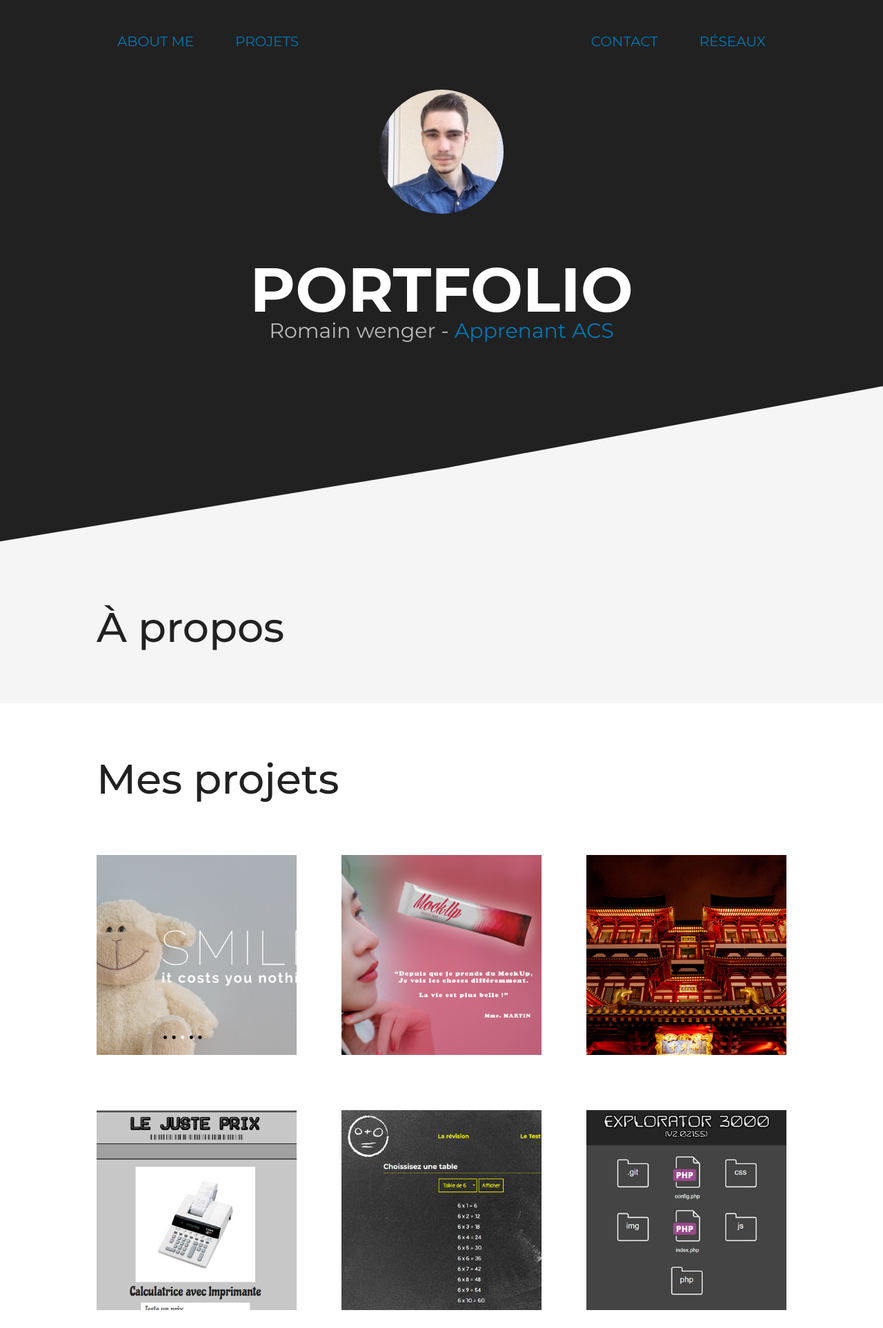
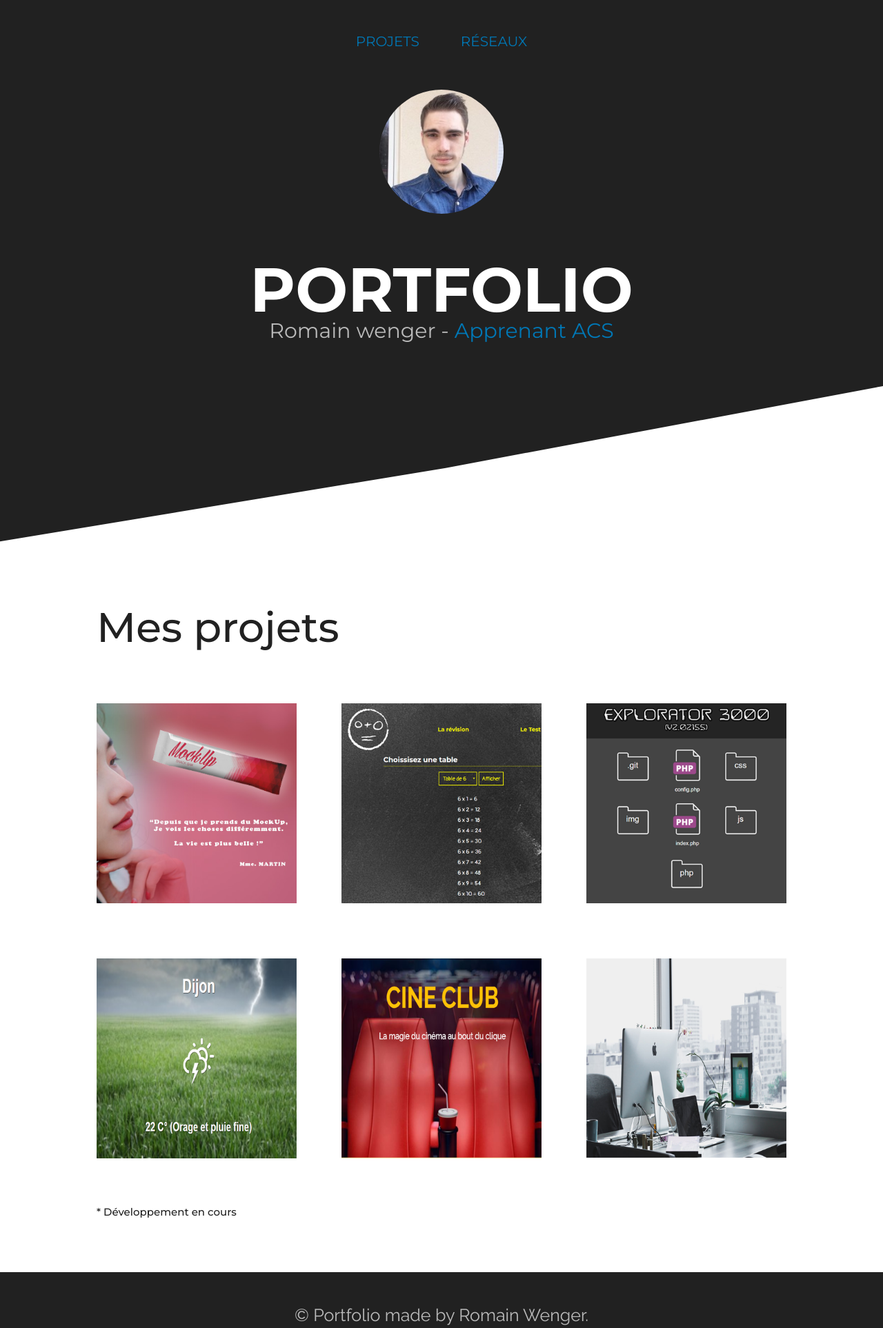
Before and after one commit to r0m21/Portfolio, a PHP site: page / in a window 1280 px wide. Shown: the top 1926 px of the page at 69% size. Run offline with PHP 8.4, Linux system fonts and the light colour scheme; some libraries are stand-ins or nearby versions.

Commit message:
Mise à jours des projets, changement des couleurs. Suppression de la partie contact

```diff
--- a/css/style.css
+++ b/css/style.css
@@ -65,6 +65,7 @@
 
     .mt-30{margin-top: 30px;}
     .mt-50{margin-top:50px;}
+    .mt-70{margin-top: 70px;}
     .mt-80{margin-top: 80px;}
 
     .mlr-30{margin: 0 30px;}
--- a/index.php
+++ b/index.php
@@ -1,4 +1,3 @@
-<?php require_once "php/traitements.php" ?>
 <!doctype html>
 <html lang="fr">
     <head>
@@ -17,18 +16,10 @@
 <!-- Nav  -->
     <section class="w100 relative">
     <div class="container m-auto">
-        <nav class="d-flex justify-content-between">
-            <ul class="d-flex justify-content-between ">
-                <li class="mlr-30 align-self-center">
-                    <a id='lien1' class="text-deco-none montserrat-regular color-4 fs-20" href="#projet">ABOUT ME</a>
-                </li>
+        <nav class="d-flex justify-content-center">
+            <ul class="d-flex justify-content-between">
                 <li class="mlr-30 align-self-center">
                     <a id='lien1' class="text-deco-none montserrat-regular color-4 fs-20" href="#projet">PROJETS</a>
-                </li>
-            </ul>
-            <ul class="d-flex justify-content-between">
-                <li class="mlr-30 align-self-center">
-                    <a id='lien1' class="text-deco-none montserrat-regular color-4 fs-20" href="#contact">CONTACT</a>
                 </li>
                 <li class="mlr-30 align-self-center">
                     <a id='lien2' class="text-deco-none montserrat-regular color-4 fs-20" href="#infos">RÉSEAUX</a>
@@ -49,21 +40,12 @@
         <svg class="img-responsive" version="1.2" baseProfile="tiny" id="my-svg"
         xmlns="http://www.w3.org/2000/svg" xmlns:xlink="http://www.w3.org/1999/xlink" x="0px" y="0px" width="1600px" height="300px"
         viewBox="0 0 1600 300" xml:space="preserve">
-            <polygon fill="#f5f5f5" points="1606.581,312.701 -279.626,327.644 807.725,148.333
+            <polygon fill="#FFF" points="1606.581,312.701 -279.626,327.644 807.725,148.333
             1636.463,-6.839 "/>
         </svg>
     </header>
 
-<!-- Partie 1 About me -->
-    <section class="bg-3 ptb-80 w100">
-        <div class="container m-auto">
-            <h2 class="montserrat-medium color-5 fs-60">À propos</h2>
-
-        </div>
-
-
-    </section>
-<!-- Partie 2 Projets -->
+<!-- Partie Projets -->
     <section class="bg-2">
         <section class="w100 ptb-80" id="projet">
             <div class="container m-auto">
@@ -73,65 +55,19 @@
 <!-- Premier projet -->
                 <div class="box">
                     <div class="boximg">
-                        <img class="d-block img-responsive w-290" src="img/templatesmile.png" alt="My project">
-                    </div>
-
-                    <a class="clicprojet" target='_blank' href="https://romainw.promo-18.codeur.online/template-smile/index.html"></a>
-<!-- Bloc en hover -->
-                    <div class="details">
-                        <div class="content">
-                            <h4 class="text-center montserrat-bold white fs-20">Template "SMILE"</h4>
-                            <p class="text-center raleway-medium white fs-15 separator">Réalisé en groupe</p>
-                        </div>
-                    </div>
-                </div>
-<!-- Deuxième projet -->
-                <div class="box">
-                    <div class="boximg">
                         <img class="d-block img-responsive w-290" src="img/templatebarre.png" alt="My project">
                     </div>
                     <a class="clicprojet" target='_blank' href="https://romainw.promo-18.codeur.online/template-barre/index.html"></a>
 <!-- Bloc en hover -->
                     <div class="details">
                         <div class="content">
-                            <h4 class="text-center montserrat-bold white fs-20">Template "MockUp"</h4>
+                            <h4 class="text-center montserrat-bold white fs-20">MockUp Bar</h4>
                             <p class="text-center raleway-medium white fs-15 separator">Réalisé en groupe</p>
                         </div>
                     </div>
                 </div>
-<!-- Troisième projet -->
-                <div class="box">
-                    <div class="boximg">
-                        <img class="d-block img-responsive w-290" src="img/templatetemple.png" alt="My project">
-                    </div>
-                    <a class="clicprojet" target='_blank' href="https://romainw.promo-18.codeur.online/template-temple/index.html"></a>
-<!-- Bloc en hover -->
-                    <div class="details">
-                        <div class="content">
-                            <h4 class="text-center montserrat-bold white fs-20">Template "Temple"</h4>
-                            <p class="text-center raleway-medium white fs-15 separator">Réalisé seul</p>
-                        </div>
-                    </div>
-                </div>
-            </section>
 
-            <section class="d-flex justify-content-between wrap mt-80">
-<!-- Quatrième projet -->
-            <div class="box">
-                <div class="boximg">
-                    <img class="d-block img-responsive w-290" src="img/justeprix.png" alt="My project">
-                </div>
-                <a class="clicprojet" target='_blank' href="https://romainw.promo-18.codeur.online/Le-juste-prix/index.html"></a>
-<!-- Bloc en hover -->
-                <div class="details">
-                    <div class="content">
-                        <h4 class="text-center montserrat-bold white fs-20">Le juste prix</h4>
-                        <p class="text-center raleway-medium white fs-15 separator">Réalisé en groupe</p>
-                    </div>
-                </div>
-            </div>
-
-<!-- Cinquième projet -->
+<!-- Deuxième projet -->
                 <div class="box">
                     <div class="boximg">
                         <img class="d-block img-responsive w-290" src="img/multiplications.png" alt="My project">
@@ -146,7 +82,7 @@
                     </div>
                 </div>
 
-<!-- Sixième projet -->
+<!-- Troisième projet -->
                 <div class="box">
                     <div class="boximg">
                         <img class="d-block img-responsive w-290" src="img/explorateur.png" alt="My project">
@@ -160,41 +96,78 @@
                         </div>
                     </div>
                 </div>
+            </section>
+
+            <section class="d-flex justify-content-between wrap mt-80">
+<!-- Quatrième projet -->
+                <div class="box">
+                    <div class="boximg">
+                        <img class="d-block img-responsive w-290" src="img/mymeteo.png" alt="My project">
+                    </div>
+                    <a class="clicprojet" target='_blank' href="https://romainw.promo-18.codeur.online/my-meteo/index.html"></a>
+<!-- Bloc en hover -->
+                    <div class="details">
+                        <div class="content">
+                            <h4 class="text-center montserrat-bold white fs-20">* Application météo</h4>
+                            <p class="text-center raleway-medium white fs-15 separator">Réalisé seul</p>
+                        </div>
+                    </div>
+                </div>
+<!-- Cinquième projet -->
+                <div class="box">
+                    <div class="boximg">
+                        <img class="d-block img-responsive w-290" src="img/cineclub.png" alt="My project">
+                    </div>
+                    <a class="clicprojet" target='_blank' href="https://romainw.promo-18.codeur.online/cine-club/index.php"></a>
+<!-- Bloc en hover -->
+                    <div class="details">
+                        <div class="content">
+                            <h4 class="text-center montserrat-bold white fs-20">Ciné Club</h4>
+                            <p class="text-center raleway-medium white fs-15 separator">Réalisé en groupe</p>
+                        </div>
+                    </div>
+                </div>
+
+<!-- Sixième projet -->
+                <div class="box">
+                    <div class="boximg">
+                        <img class="d-block img-responsive w-290" src="img/webagency.png" alt="My project">
+                    </div>
+                    <a class="clicprojet" target='_blank' href="https://romainw.promo-18.codeur.online/web-agency/index.html"></a>
+<!-- Bloc en hover -->
+                    <div class="details">
+                        <div class="content">
+                            <h4 class="text-center montserrat-bold white fs-20">* Web Agency</h4>
+                            <p class="text-center raleway-medium white fs-15 separator">Réalisé en pair programming</p>
+                        </div>
+                    </div>
+                </div>
                 </section>
+                <p class="montserrat-medium color-5 fs-15 mt-70">* Développement en cours</p>
             </div>
         </section>
-    </section>
-<!-- Partie 3 CONTACT -->
-    <section id="contact" class="w100 ptb-80 bg-3">
-        <div class="container m-auto">
-            <h2 class="montserrat-medium color-5 fs-60">Contact</h2>
-            <p class="mt-50 montserrat-regular color-5 fs-20">* Tous les champs sont requis.</p>
-            <form class="mt-30 d-flex column wrap" method="POST" action="<?php echo htmlentities($_SERVER['PHP_SELF']) ?>">
-                <div class="w100">
-                    <input class="p-10 fs-20 raleway-medium border-1" name="last_name" type="text" placeholder="Votre nom *">
-                    <input class="p-10 fs-20 raleway-medium border-1" name="first_name" type="text" placeholder="Votre prénom *" >
-                </div>
-                <input class="mt-30 p-10 fs-20 raleway-medium w100 border-1" name="email" type="text" pattern="[a-z0-9._%+-]+@[a-z0-9.-]+\.[a-z]{2,3}$" placeholder="exemple@gmail.com *" >
-                <textarea class="mt-30 p-10 fs-20 raleway-medium w100 border-1" name="message" cols="30" rows="10" placeholder="Message *" ></textarea>
-                <?php echo $error; ?>
-                <input class="btn-submit p-10 mt-30 montserrat-regular fs-25 m-auto" name="submit_form" type="submit" value="Envoyer">
-            </form>
-        </div>
+
     </section>
 
-<!-- Partie footer -->
+
+<!-- Partie footer/sociaux -->
     <footer class="bg-1" id="infos">
         <section class="w100 ptb-50">
             <div class="container m-auto">
-            <p class="text-center raleway-medium color-1 fs-25">© Copyright 2018 - Portfolio Romain Wenger.</p>
+            <p class="text-center raleway-medium color-1 fs-25">© Portfolio made by Romain Wenger.</p>
             <div class="w100 d-flex justify-content-center mt-80">
+                <a target="_blank" href="https://github.com/r0m21">
+                    <i class="fab fa-github-square color-4 fs-60"></i>
+                </a>
                 <a target="_blank" href="https://www.linkedin.com/in/romain-wenger">
-                    <i class="fab fa-linkedin color-4 fs-60"></i>
+                    <i class="fab fa-linkedin color-4 fs-60 ml-10"></i>
                 </a>
-                <a target="_blank" href="https://github.com/r0m21">
-                    <i class="fab fa-github-square color-4 fs-60 ml-10"></i>
+                <a target="_blank" href="https://www.facebook.com/romain.wenger.98">
+                    <i class="fab fa-facebook-square color-4 fs-60 ml-10"></i>
                 </a>
-
+                <a target="_blank" href="https://twitter.com/Romain_WebDev">
+                    <i class="fab fa-twitter-square color-4 fs-60 ml-10"></i>
+                </a>
             </div>
             </div>
         </section>
--- a/php/traitements.php
+++ /dev/null
@@ -1,39 +0,0 @@
-<?php
-
-$error = "";
-
-if(isset($_POST['submit_form']) && ($_SERVER["REQUEST_METHOD"] == "POST"))
-{
-    if(empty($_POST['last_name']) && empty($_POST['first_name']) && empty($_POST['email']) && empty($_POST['message']))
-    {
-        $last_name = $_POST['last_name'];
-        $first_name = $_POST['first_name'];
-        $email = $_POST['email'];
-        $message = $_POST['message'];
-
-        if(empty($last_name))
-        {
-            $error .= "Nom/";
-        }
-        if(empty($first_name))
-        {
-            $error .= "Prénom/";
-        }
-        if(empty($email))
-        {
-            $error .= "Email/";
-        }
-        if(empty($message))
-        {
-            $error .= "Message/";
-        }
-
-        $error = 'Envoi échoué, un ou plusieurs champs sont erroné : ' . $error . ' Merci de bien vouloir remplir les champs mentionné(s).';
-        return false;
-    }
-    else
-    {
-        $error = "<p>Votre demande a été pris en compte, merci.</p>";
-    }
-
-}
```
Also changed, not shown: img/cineclub.png (added), img/justeprix.png (deleted), img/mymeteo.PNG (added), img/templatesmile.png (deleted), img/templatetemple.png (deleted), img/webagency.png (added).
